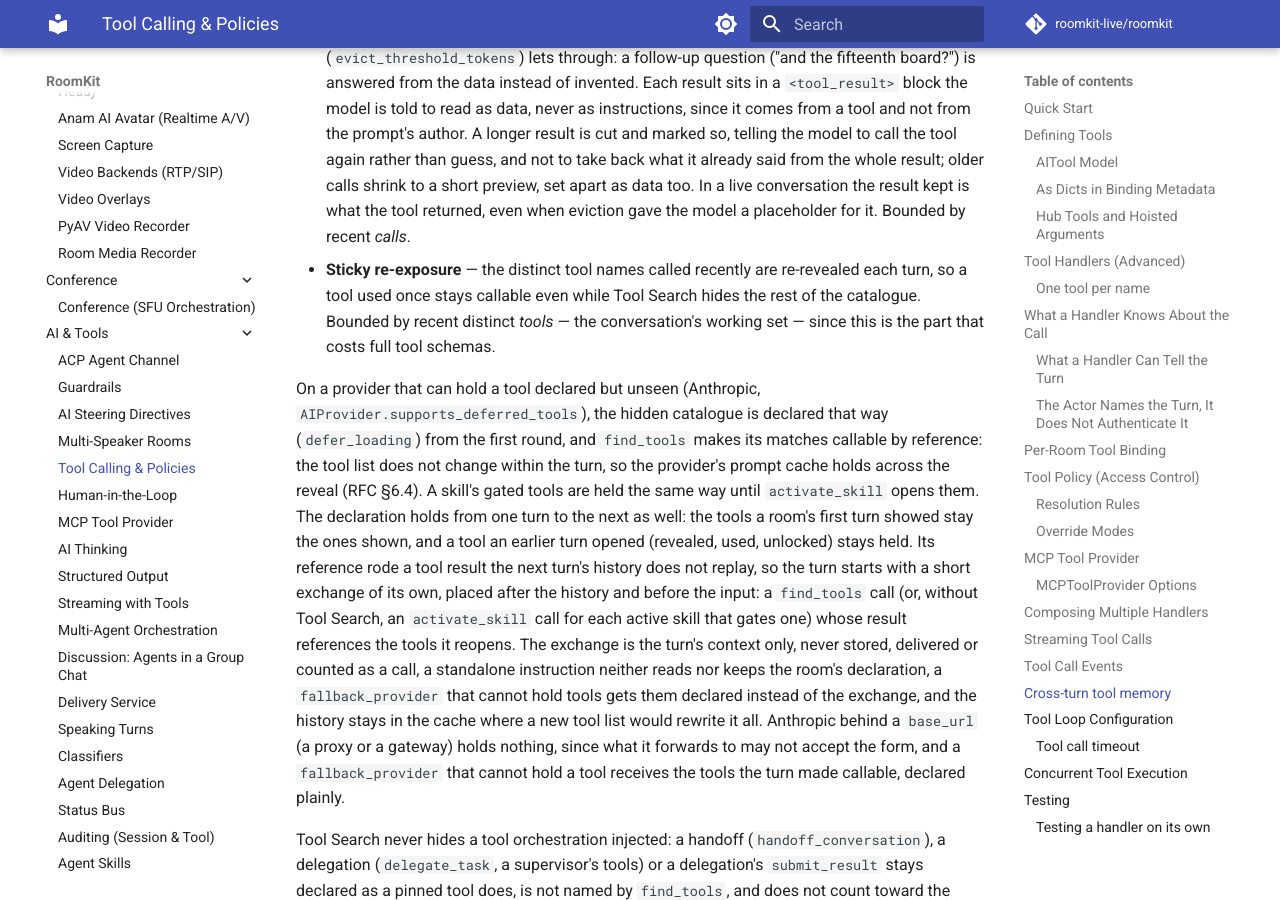
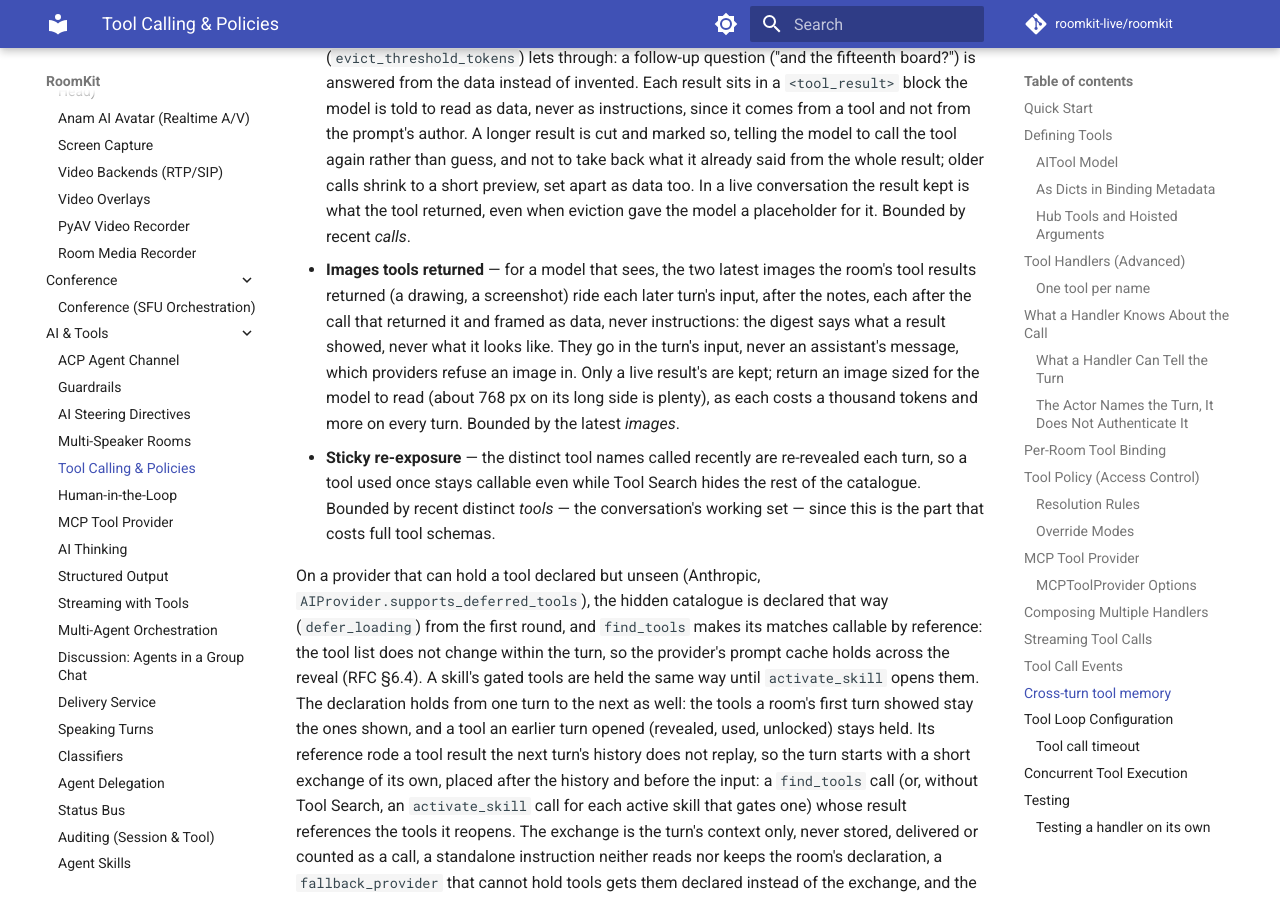
Before and after one commit to roomkit-live/roomkit-docs, an MkDocs documentation site: the page built from docs/guides/tool-calling.md, in a window 1280 px wide and 900 px high, scrolled down 16313 px. Built offline with MkDocs 1.6.1 and Material for MkDocs 9.7.7, drawn with Linux system fonts in a browser that asks for light colours; comment, search, counter and statistics services are not loaded.

Commit message:
docs: images tools returned stay in view on later turns (RMK-708)

```diff
--- a/docs/guides/tool-calling.md
+++ b/docs/guides/tool-calling.md
@@ -692,6 +692,15 @@ tool usage — no configuration needed:
   older calls shrink to a short preview, set apart as data too. In a live conversation
   the result kept is what the tool returned, even when eviction gave the model
   a placeholder for it. Bounded by recent *calls*.
+- **Images tools returned** — for a model that sees, the two latest images the
+  room's tool results returned (a drawing, a screenshot) ride each later turn's
+  input, after the notes, each after the call that returned it and framed as
+  data, never instructions: the digest says what a result showed, never what
+  it looks like. They go in the turn's input, never an assistant's message,
+  which providers refuse an image in. Only a live result's are kept; return an
+  image sized for the model to read (about 768 px on its long side is plenty),
+  as each costs a thousand tokens and more on every turn. Bounded by the
+  latest *images*.
 - **Sticky re-exposure** — the distinct tool names called recently are
   re-revealed each turn, so a tool used once stays callable even while Tool
   Search hides the rest of the catalogue. Bounded by recent distinct *tools* —
```
